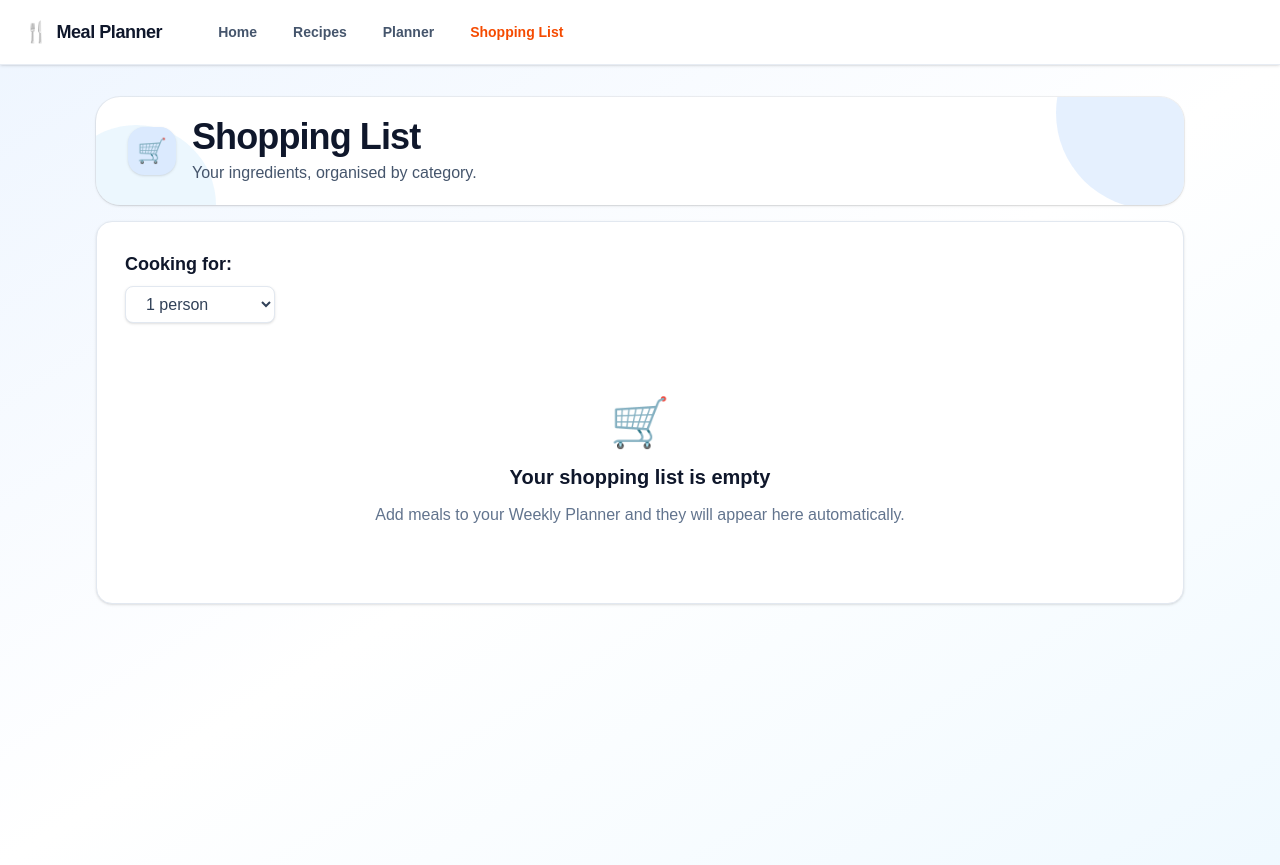
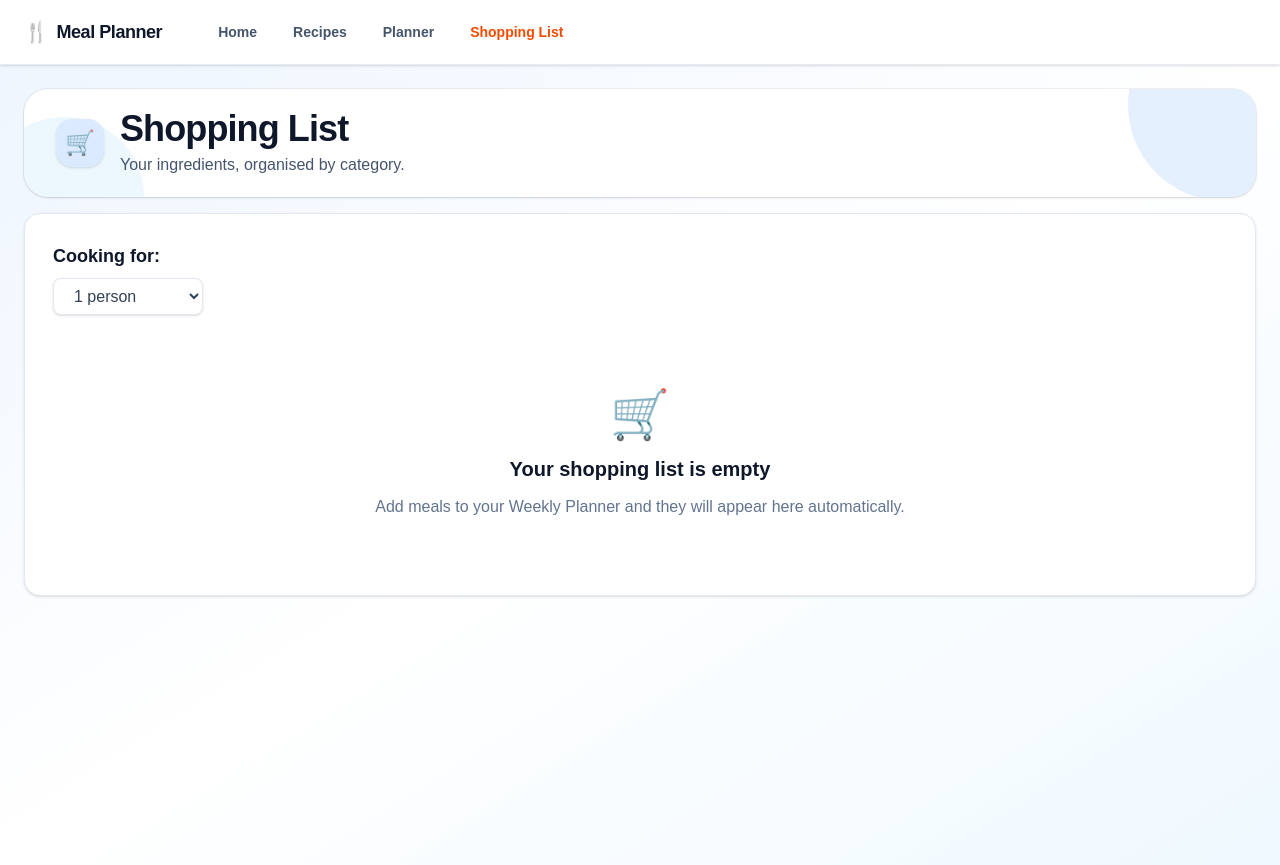
Before and after one commit to rj-jonesatlivedotcom/meal-planner, a Next.js app: page /shopping in a window 1280 px wide. Built offline with nearby package versions, Linux system fonts and the light colour scheme.

Commit message:
adjusted desktop page widths

```diff
--- a/app/recipes/page.tsx
+++ b/app/recipes/page.tsx
@@ -328,7 +328,7 @@ export default function RecipesPage() {
 
   return (
     <main className="min-h-screen bg-gradient-to-br from-green-50 via-white to-emerald-50">
-      <div className="mx-auto max-w-6xl px-4 py-5 md:px-6 md:py-8">
+      <div className="mx-auto max-w-7xl px-4 py-5 md:max-w-[1280px] md:px-6 md:py-6">
 
       {/* Page heading */}
       <PageHeader
--- a/app/shopping/page.tsx
+++ b/app/shopping/page.tsx
@@ -1349,7 +1349,7 @@ export default function ShoppingPage() {
 
   return (
     <main className="min-h-screen bg-gradient-to-br from-blue-50 via-white to-sky-50">
-      <div className="mx-auto max-w-5xl px-4 py-5 md:max-w-6xl md:px-8 md:py-8">
+      <div className="mx-auto max-w-7xl px-4 py-5 md:max-w-[1280px] md:px-6 md:py-6">
       <PageHeader
         icon="🛒"
         title="Shopping List"
```
